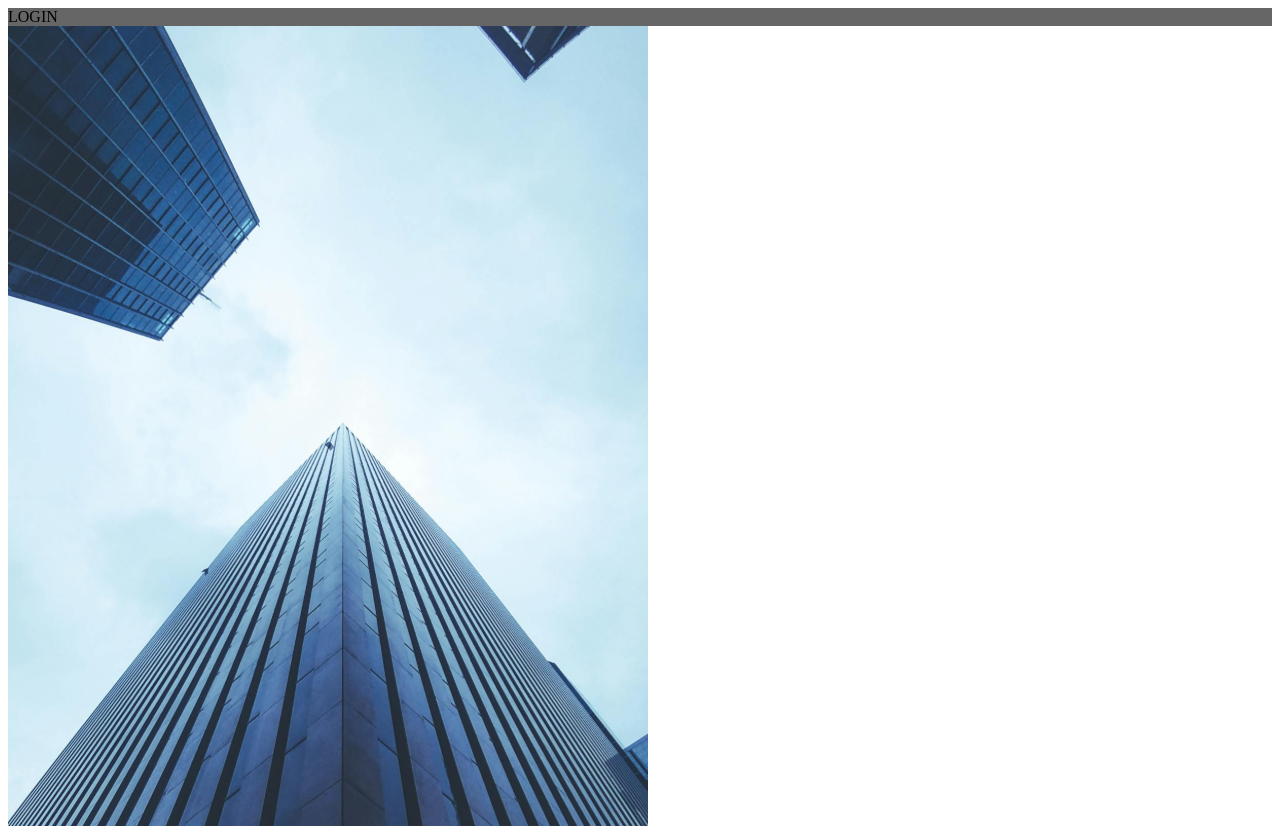
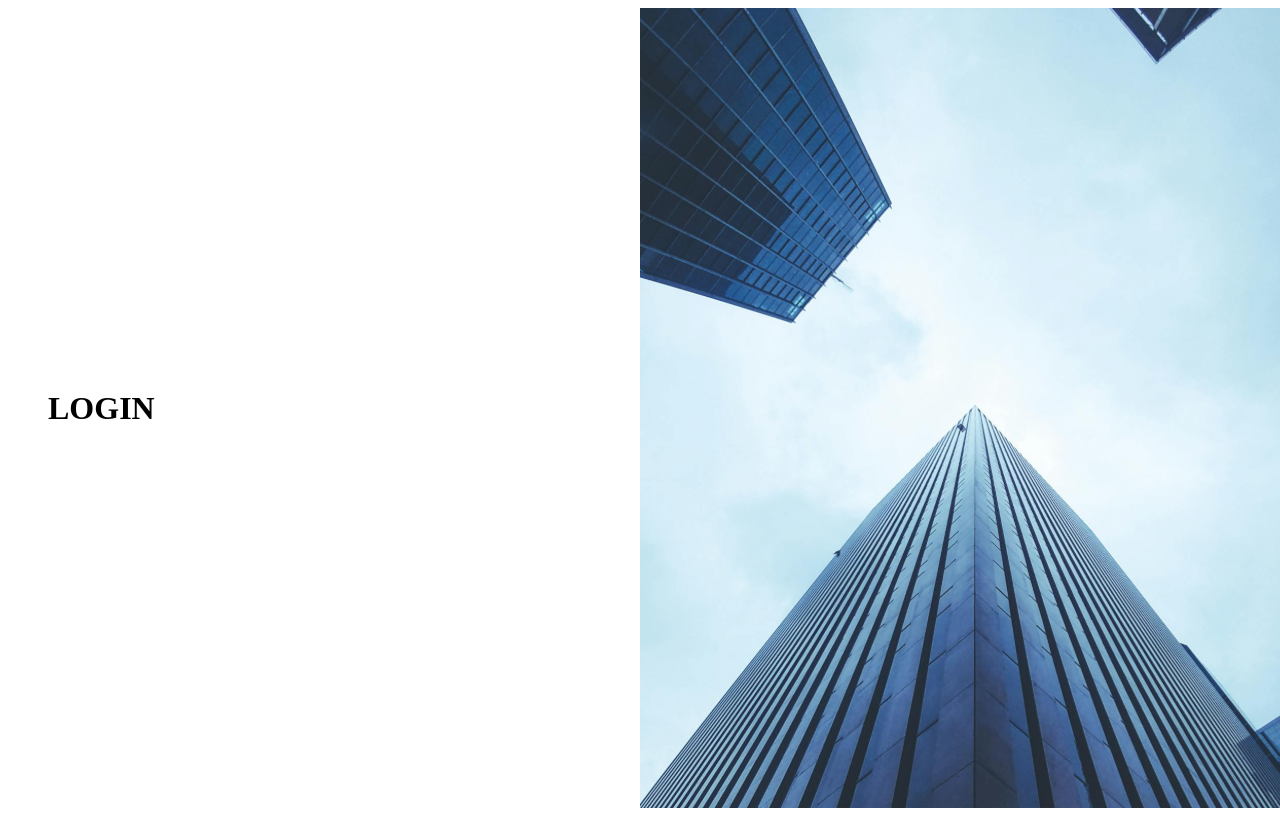
Before and after one commit to ThalesFortes/sales-dashboard-tafs, a React (Vite) app: page / in a window 1280 px wide. Built offline with nearby package versions, Linux system fonts and the light colour scheme.

Commit message:
feat material-ui insert

```diff
--- a/package.json
+++ b/package.json
@@ -10,6 +10,9 @@
     "preview": "vite preview"
   },
   "dependencies": {
+    "@emotion/react": "^11.14.0",
+    "@emotion/styled": "^11.14.1",
+    "@mui/material": "^7.3.2",
     "@types/styled-components": "^5.1.34",
     "react": "^19.1.1",
     "react-dom": "^19.1.1",
@@ -19,7 +22,7 @@
   "devDependencies": {
     "@eslint/js": "^9.33.0",
     "@types/node": "^24.5.1",
-    "@types/react": "^19.1.10",
+    "@types/react": "^19.1.13",
     "@types/react-dom": "^19.1.7",
     "@types/react-router-dom": "^5.3.3",
     "@vitejs/plugin-react": "^5.0.0",
--- /dev/null
+++ b/src/components/BannerImage.tsx
@@ -0,0 +1,8 @@
+import styled from "styled-components"
+
+export const BannerImage = styled.div`
+  background-image: url(/login-image.svg);
+  background-size: cover;
+  height: 100vh;
+  width: 50vw;
+`
--- /dev/null
+++ b/src/components/index.ts
@@ -0,0 +1 @@
+export * from "./BannerImage"
--- a/src/pages/Home.tsx
+++ b/src/pages/Home.tsx
@@ -1,7 +1,6 @@
 function Home() {
   return (
     <>
-      <h1>Home, ola</h1>
       <h1>Home, ola</h1>
     </>
   )
--- a/src/pages/Login.tsx
+++ b/src/pages/Login.tsx
@@ -1,20 +1,35 @@
-import styled from "styled-components"
+import { Box, Container, Grid } from "@mui/material"
+import { BannerImage } from "@/components"
 
-const LoginArea = styled.div`
-  background: #666;
-`
-
-const LoginImage = styled.div`
-  background-image: url(/login-image.svg);
-  background-size: cover;
-  height: 100vh;
-  width: 50vw;
-`
 function Login() {
   return (
     <>
-      <LoginArea>LOGIN</LoginArea>
-      <LoginImage />
+      <Box>
+        <Grid container>
+          <Grid
+            size={{ xs: 12, sm: 6 }}
+            sx={{
+              display: "flex",
+              alignItems: "center",
+              justifyContent: "center",
+              height: "100vh",
+            }}
+          >
+            <Container maxWidth="sm">
+              <h1>LOGIN</h1>
+            </Container>
+          </Grid>
+
+          <Grid
+            size={{ sm: 6 }}
+            sx={{
+              display: { xs: "none", sm: "block" },
+            }}
+          >
+            <BannerImage />
+          </Grid>
+        </Grid>
+      </Box>
     </>
   )
 }
--- a/src/pages/Registration.tsx
+++ b/src/pages/Registration.tsx
@@ -1,20 +1,35 @@
-import styled from "styled-components"
+import { Box, Container, Grid } from "@mui/material"
+import { BannerImage } from "@/components"
 
-const RegistrationArea = styled.div`
-  background: #666;
-`
-
-const RegistrationImage = styled.div`
-  background-image: url(/login-image.svg);
-  background-size: cover;
-  height: 100vh;
-  width: 50vw;
-`
 function Registration() {
   return (
     <>
-      <RegistrationArea>Registration</RegistrationArea>
-      <RegistrationImage />
+      <Box>
+        <Grid container>
+          <Grid
+            size={{ xs: 12, sm: 6 }}
+            sx={{
+              display: "flex",
+              alignItems: "center",
+              justifyContent: "center",
+              height: "100vh",
+            }}
+          >
+            <Container maxWidth="sm">
+              <h1>CADASTRO</h1>
+            </Container>
+          </Grid>
+
+          <Grid
+            size={{ sm: 6 }}
+            sx={{
+              display: { xs: "none", sm: "block" },
+            }}
+          >
+            <BannerImage />
+          </Grid>
+        </Grid>
+      </Box>
     </>
   )
 }
--- a/tsconfig.app.json
+++ b/tsconfig.app.json
@@ -8,7 +8,7 @@
     "skipLibCheck": true,
     "baseUrl": ".",
     "paths": {
-      "@*": ["src/*"]
+      "@/*": ["src/*"]
     },
 
     /* Bundler mode */
--- a/tsconfig.json
+++ b/tsconfig.json
@@ -3,7 +3,7 @@
     "types": ["styled-components"],
     "baseUrl": ".",
     "paths": {
-      "@*": ["src/*"]
+      "@/*": ["src/*"]
     }
   },
   "files": [],
--- a/vite.config.ts
+++ b/vite.config.ts
@@ -1,13 +1,16 @@
-import { defineConfig } from 'vite'
-import react from '@vitejs/plugin-react'
-import path  from 'path'
+import { defineConfig } from "vite"
+import react from "@vitejs/plugin-react"
+import path from "path"
 
 // https://vite.dev/config/
 export default defineConfig({
   plugins: [react()],
+  optimizeDeps: {
+    include: ["@emotion/styled"],
+  },
   resolve: {
     alias: {
-      '@': path.resolve(__dirname, './src')
-    }
-  }
+      "@": path.resolve(__dirname, "./src"),
+    },
+  },
 })
```
Also changed, not shown: 1 other file (tests, documents, lock files or other folders).
